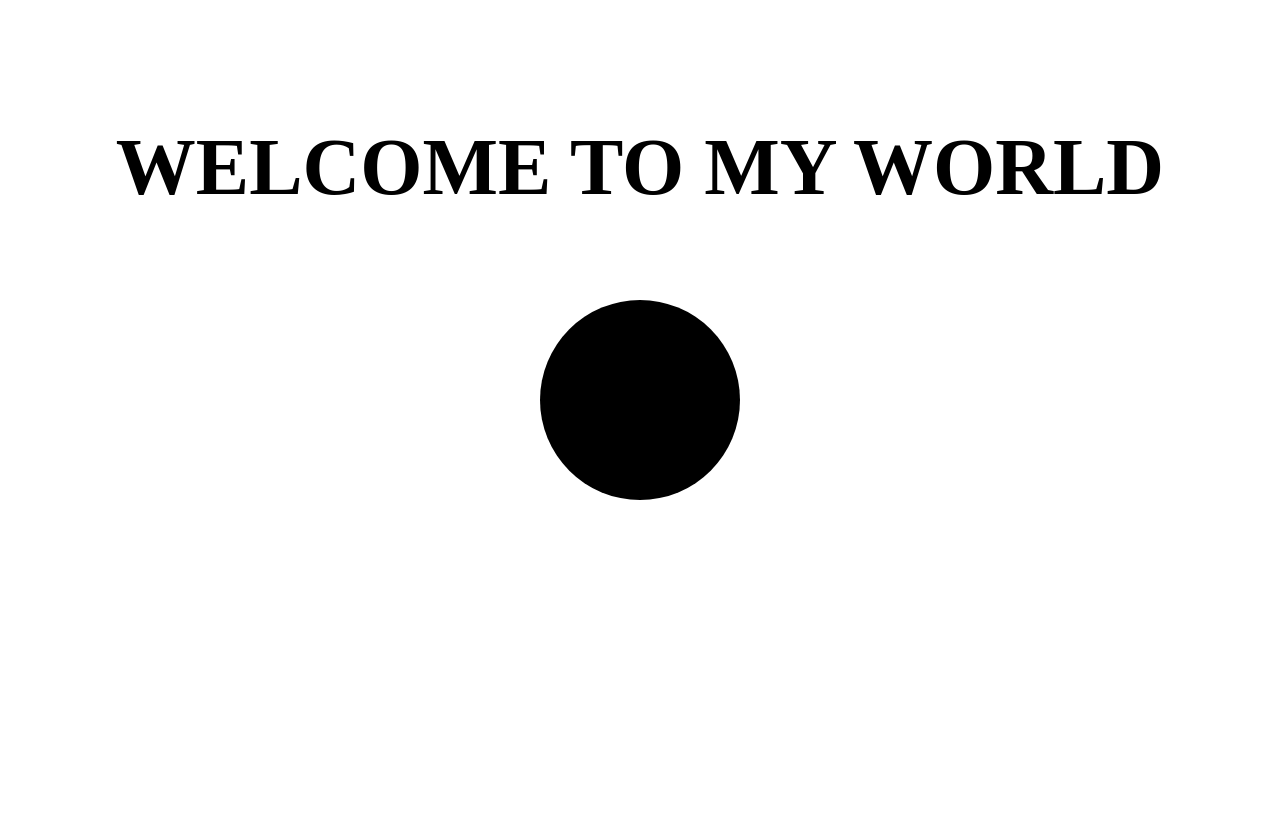
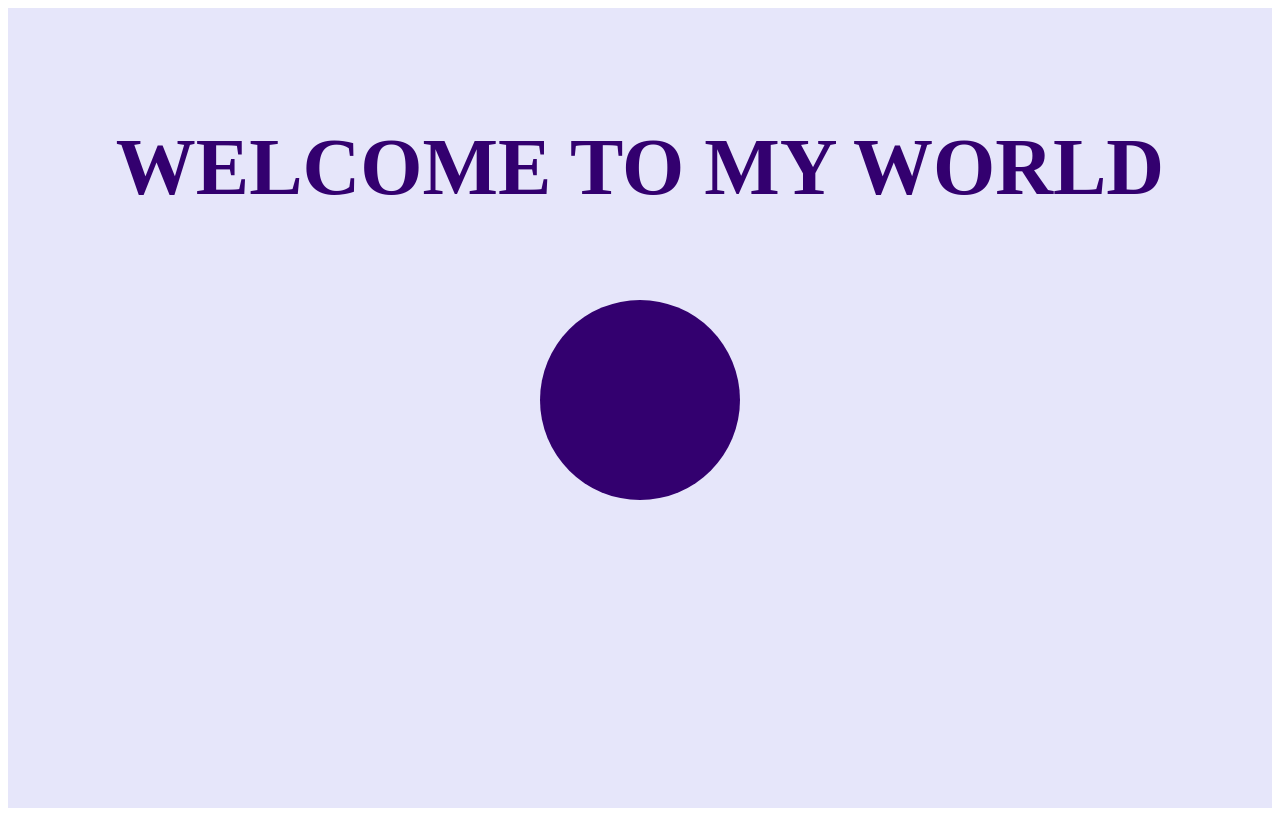
Before and after one commit to agustdmybae/cool-stuffs, a React (Create React App) app in the folder spotlight-effects/: page / in a window 1280 px wide. Built offline with nearby package versions, Linux system fonts and the light colour scheme.

Commit message:
modify color to purple

```diff
--- a/spotlight-effects/src/App.js
+++ b/spotlight-effects/src/App.js
@@ -12,7 +12,7 @@ function App() {
       const y = Math.round((clientY / window.innerHeight) * 100);
       setOverlayPosition({ x, y });
 
-      gsap.to('.overlay', {
+      gsap.to('.overlay2', {
         '--x': `${x}%`,
         '--y': `${y}%`,
         duration: 0.3,
@@ -31,13 +31,13 @@ function App() {
 
   return (
     <div className="App">
-      <section>
+      <section class="overlay1">
         <h1>WELCOME TO MY WORLD</h1>
-    </section>
+      </section>
 
-    <section class="overlay">
+      <section class="overlay2">
         <h1>WELCOME TO MY WORLD</h1>
-    </section>
+      </section>
     </div>
   );
 }
--- a/spotlight-effects/src/index.css
+++ b/spotlight-effects/src/index.css
@@ -14,10 +14,15 @@ section {
 section > h1 {
   font-size: 5rem;
 }
+.overlay1 {
+  background-color: #E6E6FA;
+  color: #33006F;
+}
 
-.overlay {
-  background-color: black;
-  color: white;
+
+.overlay2 {
+  background-color: #33006F;
+  color: #E6E6FA;
   position: absolute;
   top: 0;
   left: 0;
```
